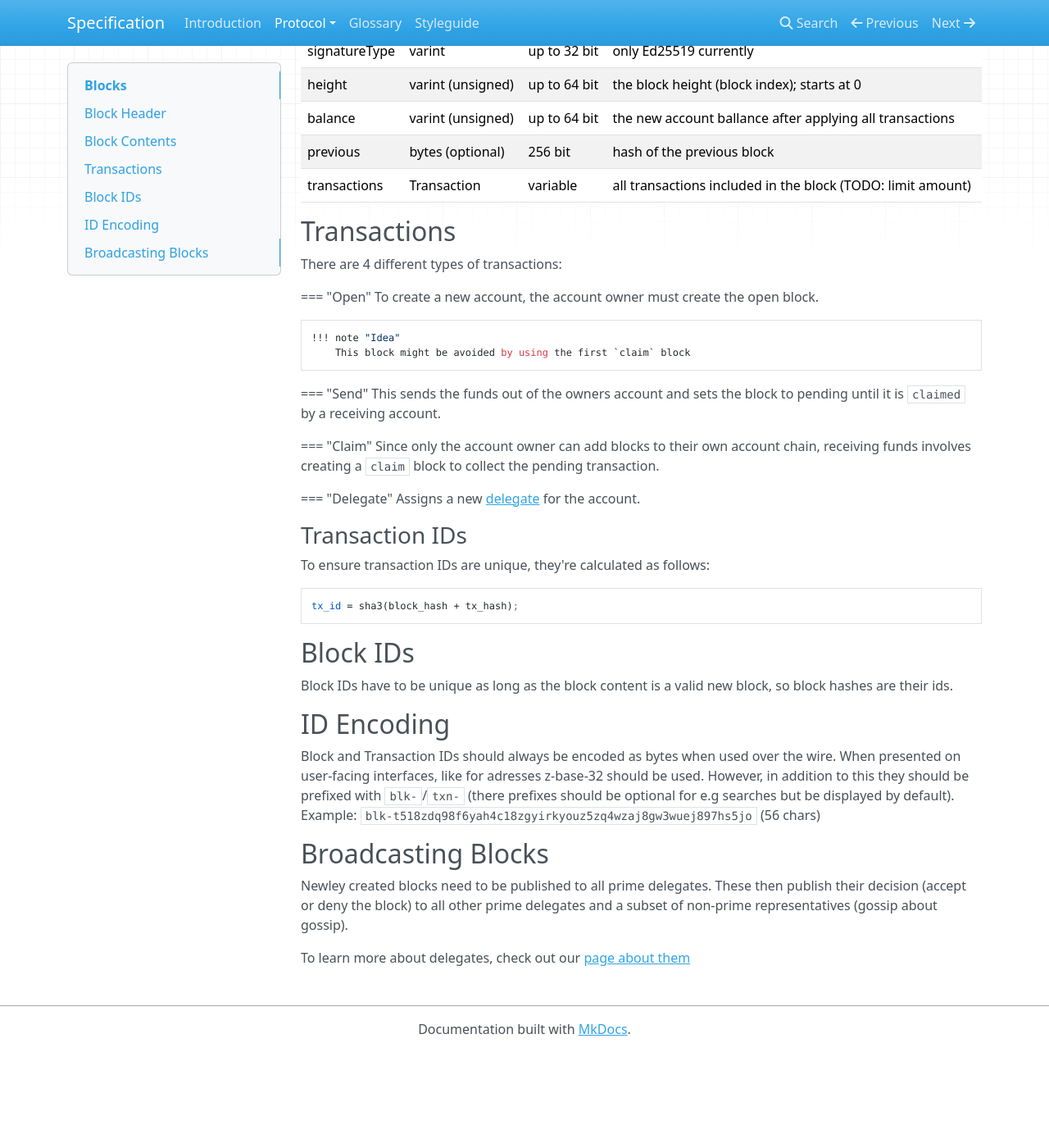
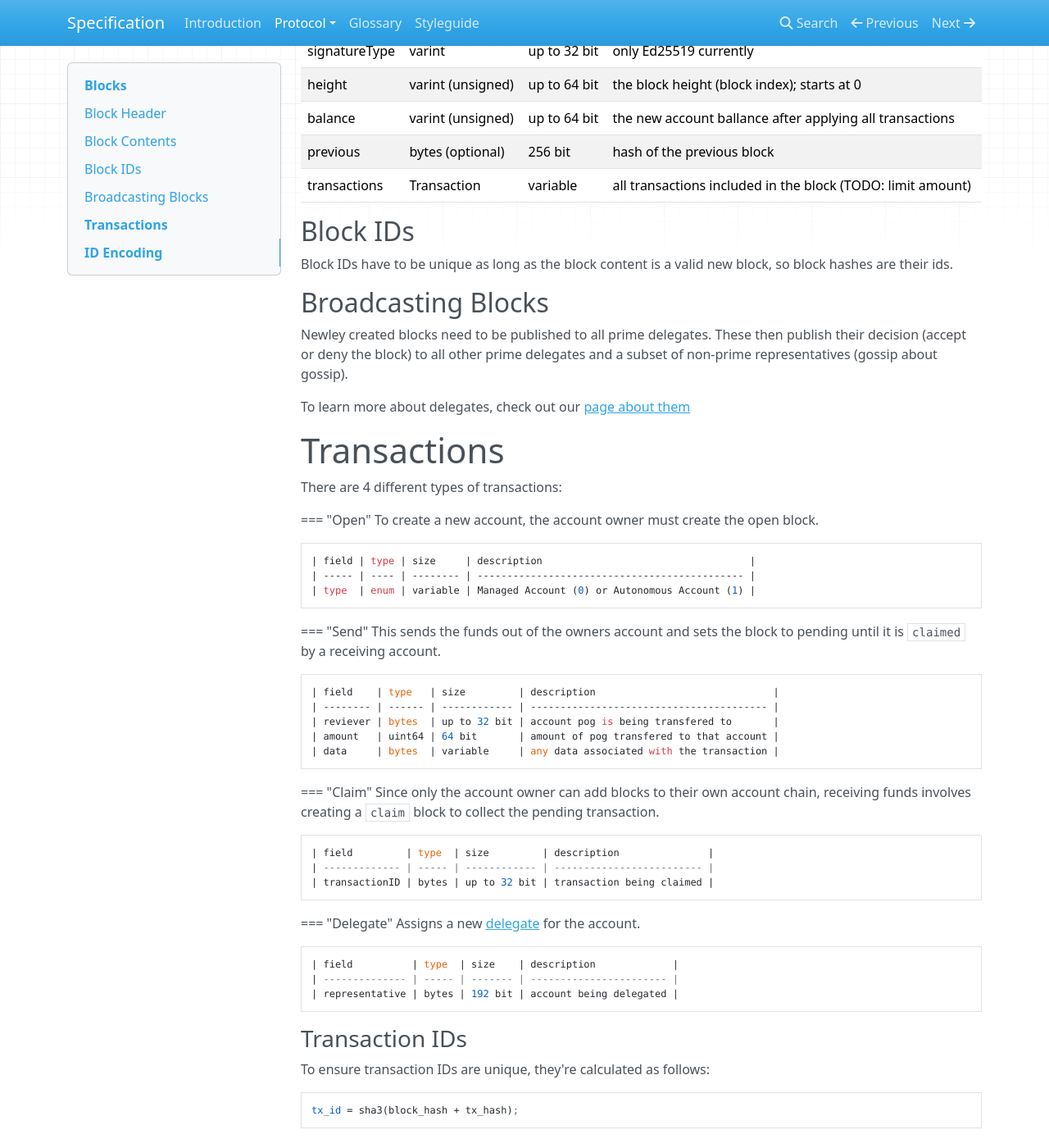
Before and after one commit to pognetwork/specification, an MkDocs documentation site: the page built from specification/protocol/transactions/blocks.md, in a window 1280 px wide and 1400 px high, scrolled down 583 px. Shown: the whole window at 82% size. Built offline with MkDocs 1.6.1, drawn with Linux system fonts in a browser that asks for light colours; nearby versions of some CDN libraries; before the commit the page ends 1866 px from its top, so only the background shows below that.

Commit message:
expand on block descriptions, add networking pages
Signed-off-by: Henry <mail@henrygressmann.de>

````diff
--- a/mkdocs.yml
+++ b/mkdocs.yml
@@ -19,5 +19,8 @@ nav:
       - Transactions:
           - Blocks: "protocol/transactions/blocks.md"
           - Fees: "protocol/transactions/fees.md"
+      - Networking:
+          - Peering: "protocol/transactions/peering.md"
+          - Voting: "protocol/transactions/voting.md"
   - Glossary: "glossary.md"
   - Styleguide: "styleguide.md"
--- a/specification/protocol/transactions/blocks.md
+++ b/specification/protocol/transactions/blocks.md
@@ -15,14 +15,25 @@ Blocks contain sevaral fields:
 
 | field         | type              | size         | description                                                 |
 | ------------- | ----------------- | ------------ | ----------------------------------------------------------- |
-| version       | varint            | up to 32 bit | block version                                               |
+| version       | enum              | up to 32 bit | block version                                               |
 | signatureType | varint            | up to 32 bit | only Ed25519 currently                                      |
 | height        | varint (unsigned) | up to 64 bit | the block height (block index); starts at 0                 |
 | balance       | varint (unsigned) | up to 64 bit | the new account ballance after applying all transactions    |
 | previous      | bytes (optional)  | 256 bit      | hash of the previous block                                  |
 | transactions  | Transaction       | variable     | all transactions included in the block (TODO: limit amount) |
 
-## Transactions
+## Block IDs
+
+Block IDs have to be unique as long as the block content is a valid new block, so block hashes are their ids.
+
+## Broadcasting Blocks
+
+Newley created blocks need to be published to all prime delegates.
+These then publish their decision (accept or deny the block) to all other prime delegates and a subset of non-prime representatives (gossip about gossip).
+
+To learn more about delegates, check out our [page about them](../consensus/delegates.md)
+
+# Transactions
 
 There are 4 different types of transactions:
 
@@ -30,20 +41,35 @@ There are 4 different types of transactions:
 === "Open"
     To create a new account, the account owner must create the open block.
 
-    !!! note "Idea"
-        This block might be avoided by using the first `claim` block
+    | field | type | size     | description                                   |
+    | ----- | ---- | -------- | --------------------------------------------- |
+    | type  | enum | variable | Managed Account (0) or Autonomous Account (1) |
 
 <!-- prettier-ignore -->
 === "Send"
     This sends the funds out of the owners account and sets the block to pending until it is `claimed` by a receiving account.
 
+    | field    | type   | size         | description                              |
+    | -------- | ------ | ------------ | ---------------------------------------- |
+    | reviever | bytes  | up to 32 bit | account pog is being transfered to       |
+    | amount   | uint64 | 64 bit       | amount of pog transfered to that account |
+    | data     | bytes  | variable     | any data associated with the transaction |
+
 <!-- prettier-ignore -->
 === "Claim"
     Since only the account owner can add blocks to their own account chain, receiving funds involves creating a `claim` block to collect the pending transaction.
 
+    | field         | type  | size         | description               |
+    | ------------- | ----- | ------------ | ------------------------- |
+    | transactionID | bytes | up to 32 bit | transaction being claimed |
+
 <!-- prettier-ignore -->
 === "Delegate"
     Assigns a new [delegate](../consensus/delegates.md) for the account.
+
+    | field          | type  | size    | description             |
+    | -------------- | ----- | ------- | ----------------------- |
+    | representative | bytes | 192 bit | account being delegated |
 
 ### Transaction IDs
 
@@ -53,19 +79,8 @@ To ensure transaction IDs are unique, they're calculated as follows:
 tx_id = sha3(block_hash + tx_hash);
 ```
 
-## Block IDs
-
-Block IDs have to be unique as long as the block content is a valid new block, so block hashes are their ids.
-
-## ID Encoding
+# ID Encoding
 
 Block and Transaction IDs should always be encoded as bytes when used over the wire. When presented on user-facing interfaces, like for adresses z-base-32 should be used.
 However, in addition to this they should be prefixed with `blk-`/`txn-` (there prefixes should be optional for e.g searches but be displayed by default).
 Example: `blk-t518zdq98f6yah4c18zgyirkyouz5zq4wzaj8gw3wuej897hs5jo` (56 chars)
-
-## Broadcasting Blocks
-
-Newley created blocks need to be published to all prime delegates.
-These then publish their decision (accept or deny the block) to all other prime delegates and a subset of non-prime representatives (gossip about gossip).
-
-To learn more about delegates, check out our [page about them](../consensus/delegates.md)
````
Also changed, not shown: specification/protocol/networking/peering.md (added), specification/protocol/networking/voting.md (added).
